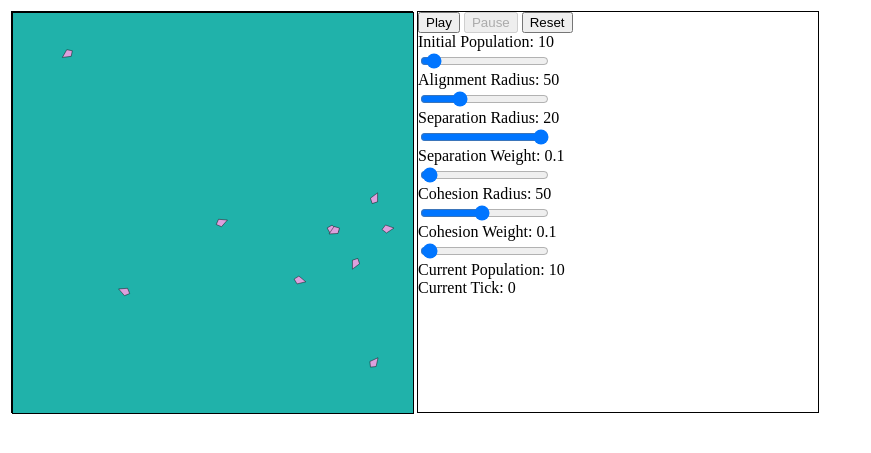
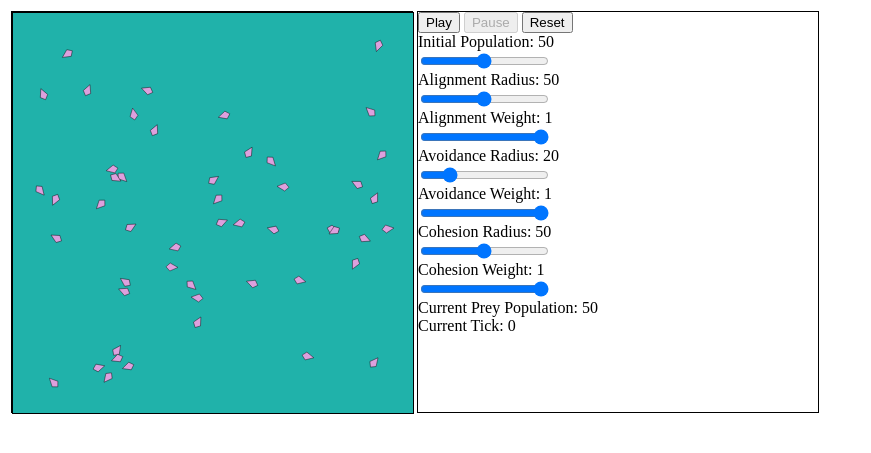
Before and after one commit to jmartin432/capstone, a Django app: page /game/ in a window 1280 px wide. Shown: the top 453 px of the page, without its empty margins (0-871 px from the left). Run offline with Django 3.2, Linux system fonts and the light colour scheme; some libraries are stand-ins or nearby versions.

Commit message:
Working FLocking... about to add PRedators

```diff
--- a/unicornwarp/game/templates/game/index.html
+++ b/unicornwarp/game/templates/game/index.html
@@ -31,19 +31,21 @@
                         <button v-on:click="play" :disabled=disablePlay>Play</button>
                         <button v-on:click="pause" :disabled=disablePause>Pause</button>
                         <button v-on:click="reset">Reset</button><br>
-                        <span>Initial Population: <% initial_population %></span><br>
-                        <input type="range" min="5" max="100" v-model="initial_population"><br>
-                        <span>Alignment Radius: <% alignment_radius %></span><br>
-                        <input type="range" min="30" max="100" v-model="alignment_radius"><br>
-                        <span>Separation Radius: <% separationRadius %></span><br>
-                        <input type="range" min="1" max="10" v-model="separationRadius"><br>
-                        <span>Separation Weight: <% separation_weight %></span><br>
-                        <input type="range" min=".01" max="5" step=".1" v-model="separation_weight"><br>
-                        <span>Cohesion Radius: <% cohesion_radius %></span><br>
-                        <input type="range" min="5" max="100" v-model="cohesion_radius"><br>
-                        <span>Cohesion Weight: <% cohesion_weight %></span><br>
-                        <input type="range" min=".01" max="5" step=".1" v-model="cohesion_weight"><br>
-                        <span>Current Population: <% agents.length %></span><br>
+                        <span>Initial Population: <% initialPreyPop %></span><br>
+                        <input type="range" min="1" max="100" v-model="initialPreyPop"><br>
+                        <span>Alignment Radius: <% alignmentRadius %></span><br>
+                        <input type="range" min="1" max="100" v-model="alignmentRadius"><br>
+                        <span>Alignment Weight: <% alignmentWeight %></span><br>
+                        <input type="range" min=".1" max="1" step=".1" v-model="alignmentWeight"><br>
+                        <span>Avoidance Radius: <% avoidanceRadius %></span><br>
+                        <input type="range" min="1" max="100" v-model="avoidanceRadius"><br>
+                        <span>Avoidance Weight: <% avoidanceWeight %></span><br>
+                        <input type="range" min=".1" max="1" step=".1" v-model="avoidanceWeight"><br>
+                        <span>Cohesion Radius: <% cohesionRadius %></span><br>
+                        <input type="range" min="1" max="100" v-model="cohesionRadius"><br>
+                        <span>Cohesion Weight: <% cohesionWeight %></span><br>
+                        <input type="range" min=".1" max="1" step=".1" v-model="cohesionWeight"><br>
+                        <span>Current Prey Population: <% agents.length %></span><br>
                         <span>Current Tick: <% tick %></span><br>
                     </div>
                 </td>
@@ -127,7 +129,7 @@
                 if (this === app.agents[i]){
                     continue;
                 }
-                if (Vector.distanceSquared(app.agents[i].position, this.position) < (app.alignment_radius * app.alignment_radius)) {
+                if (Vector.distanceSquared(app.agents[i].position, this.position) < (app.alignmentRadius * app.alignmentRadius)) {
                     this.neighbors.push(app.agents[i]);
 
                 }
@@ -259,7 +261,7 @@
         let velocityToNeighbor = new Vector (0,0);
         let velocitySum = new Vector (0,0);
         for (let i = 0; i < agent.neighbors.length; i++){
-            if (Vector.distanceSquared(agent.position, agent.neighbors[i].position) < app.separationRadius) {
+            if (Vector.distanceSquared(agent.position, agent.neighbors[i].position) < app.avoidanceRadius) {
                 velocityToNeighbor = Vector.difference(agent.neighbors[i].position, agent.position);
                 velocityToNeighbor.scaleBy(-1);
                 velocitySum.add(velocityToNeighbor);
@@ -298,14 +300,19 @@
         data: {
             agents: [],
             animating: false,
-            animation_rate: 1,
-            initial_population: 10,
+            cohesionOn: true,
+            avoidanceOn: true,
+            alignmentOn: true,
+            agentSpeed: 1,
+            animationRate: 1,
+            initialPreyPop: 50,
             population: 0,
-            alignment_radius: 50,
-            separation_weight: .1,
-            separationRadius: 20,
-            cohesion_weight: .1,
-            cohesion_radius: 50,
+            alignmentRadius: 50,
+            alignmentWeight: 1,
+            avoidanceWeight: 1,
+            avoidanceRadius: 20,
+            cohesionWeight: 1,
+            cohesionRadius: 50,
             tick: 0,
             updateRate: 10,
         },
@@ -322,13 +329,13 @@
             },
 
             createAgents: function () {
-                for (let i = 0; i < this.initial_population; i++) {
+                for (let i = 0; i < this.initialPreyPop; i++) {
                     let id = i;
                     let position = new Vector(Math.floor(Math.random() * 350 + 25), Math.floor(Math.random() * 350 + 25));
                     let velocity = new Vector((Math.random() * 2 - 1), (Math.random() * 2 - 1));
                     velocity.normalize();
                     let color = "plum";
-                    let agent = new Agent(id, position, velocity, .4, .5, color);
+                    let agent = new Agent(id, position, velocity, .4, 2, color);
                     this.agents.push(agent);
                 }
             },
@@ -362,8 +369,11 @@
                             agent.findNeighbors();
                             if (agent.neighbors.length > 0){
                                 avoidanceVelocity = getAvoidanceVelocity(agent);
+                                avoidanceVelocity.scaleBy(this.avoidanceWeight);
                                 alignmentVelocity = getAlignmentVelocity(agent);
+                                alignmentVelocity.scaleBy(this.alignmentWeight);
                                 cohesionVelocity = getCohesionVelocity(agent);
+                                cohesionVelocity.scaleBy(this.cohesionWeight);
                                 agent.targetVel.add(avoidanceVelocity);
                                 agent.targetVel.add(alignmentVelocity);
                                 agent.targetVel.add(cohesionVelocity);
@@ -383,7 +393,7 @@
                 }
             },
 
-            play: function(){
+             play: function(){
                 this.animating = true;
                 animationId = window.requestAnimationFrame(this.updateAgents);
             },
```
